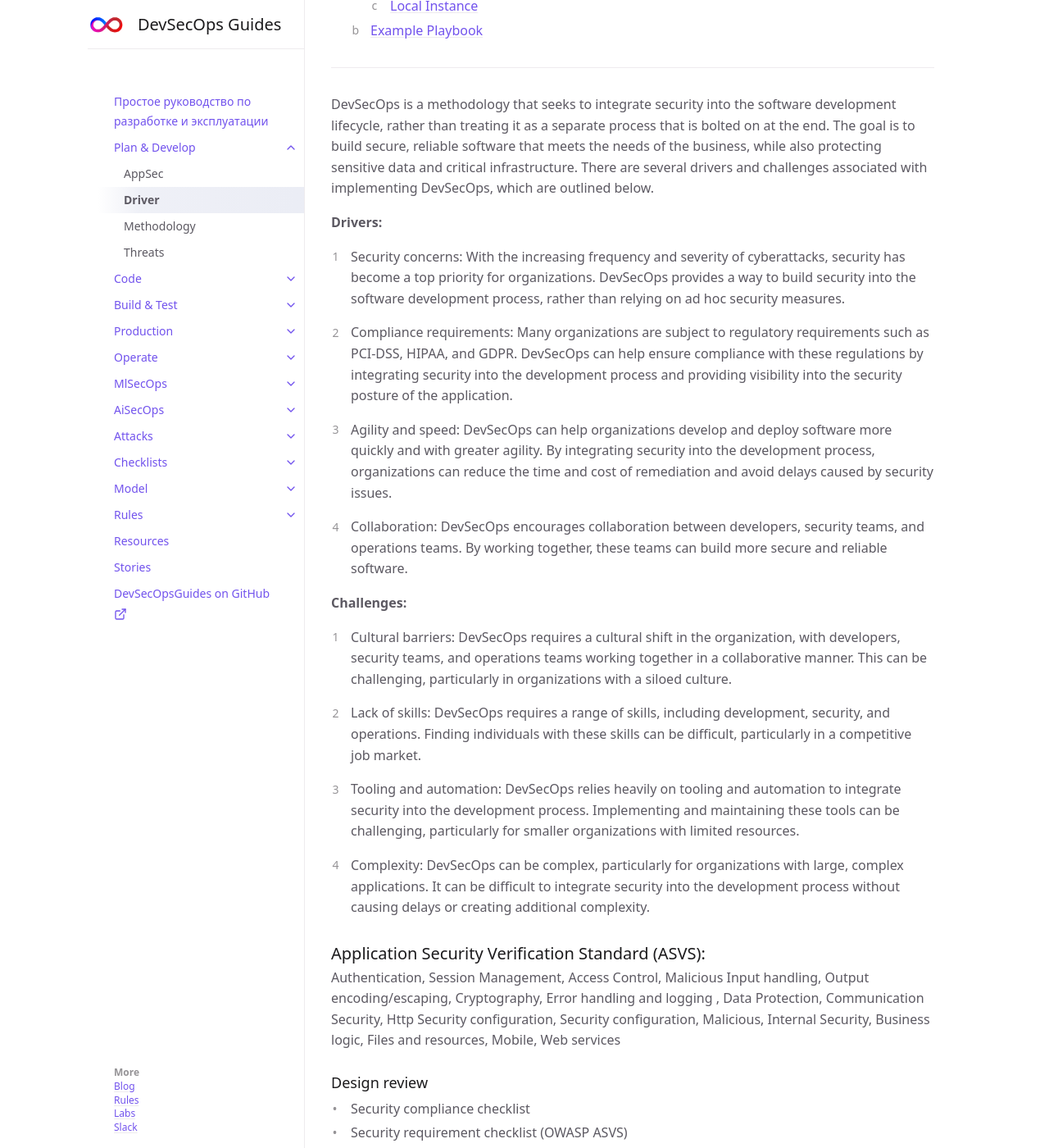
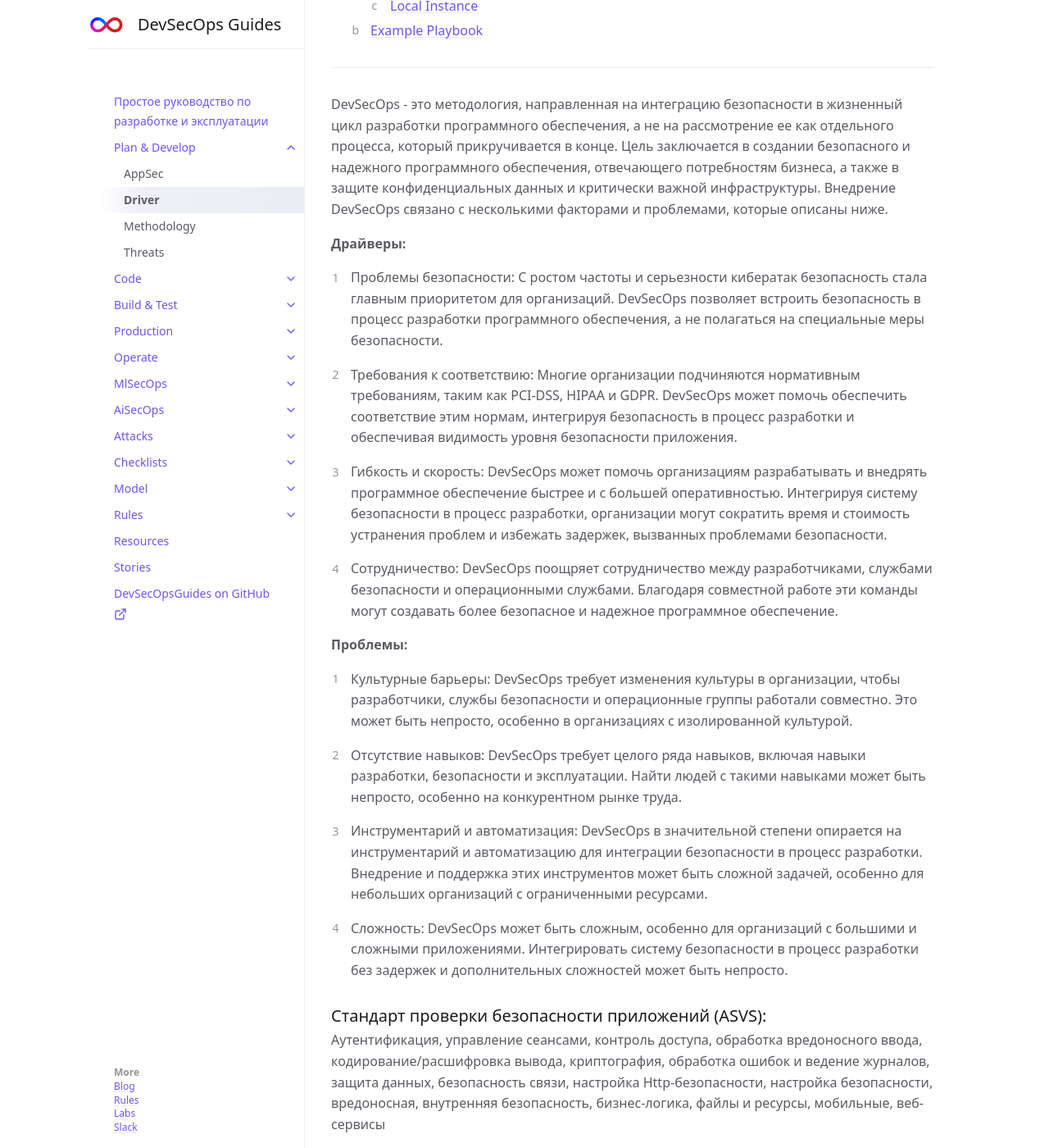
Before and after one commit to 2artem2/Work-Stuff, a Jekyll site: the page built from docs/plan-develop/driver.md, in a window 1280 px wide and 1400 px high, scrolled down 563 px. Shown: the whole window at 82% size. Built offline with Jekyll 4.4.1, drawn with Linux system fonts in a browser that asks for light colours; some of the changed text lies outside the part shown.

Commit message:
driver.md

```diff
--- a/docs/plan-develop/driver.md
+++ b/docs/plan-develop/driver.md
@@ -4,10 +4,10 @@ title:  Driver
 parent: Plan & Develop
 ---
 
-# Driver
+# Драйвер
 {: .no_toc }
 
-## Table of contents
+## Оглавление
 {: .no_toc .text-delta }
 
 1. TOC
@@ -17,58 +17,58 @@ parent: Plan & Develop
 
 
 
-DevSecOps is a methodology that seeks to integrate security into the software development lifecycle, rather than treating it as a separate process that is bolted on at the end. The goal is to build secure, reliable software that meets the needs of the business, while also protecting sensitive data and critical infrastructure. There are several drivers and challenges associated with implementing DevSecOps, which are outlined below.
+DevSecOps - это методология, направленная на интеграцию безопасности в жизненный цикл разработки программного обеспечения, а не на рассмотрение ее как отдельного процесса, который прикручивается в конце. Цель заключается в создании безопасного и надежного программного обеспечения, отвечающего потребностям бизнеса, а также в защите конфиденциальных данных и критически важной инфраструктуры. Внедрение DevSecOps связано с несколькими факторами и проблемами, которые описаны ниже.
 
-**Drivers:**
+**Драйверы:**
 
-1. Security concerns: With the increasing frequency and severity of cyberattacks, security has become a top priority for organizations. DevSecOps provides a way to build security into the software development process, rather than relying on ad hoc security measures.
+1. Проблемы безопасности: С ростом частоты и серьезности кибератак безопасность стала главным приоритетом для организаций. DevSecOps позволяет встроить безопасность в процесс разработки программного обеспечения, а не полагаться на специальные меры безопасности.
 
-2. Compliance requirements: Many organizations are subject to regulatory requirements such as PCI-DSS, HIPAA, and GDPR. DevSecOps can help ensure compliance with these regulations by integrating security into the development process and providing visibility into the security posture of the application.
+2. Требования к соответствию: Многие организации подчиняются нормативным требованиям, таким как PCI-DSS, HIPAA и GDPR. DevSecOps может помочь обеспечить соответствие этим нормам, интегрируя безопасность в процесс разработки и обеспечивая видимость уровня безопасности приложения.
 
-3. Agility and speed: DevSecOps can help organizations develop and deploy software more quickly and with greater agility. By integrating security into the development process, organizations can reduce the time and cost of remediation and avoid delays caused by security issues.
+3. Гибкость и скорость: DevSecOps может помочь организациям разрабатывать и внедрять программное обеспечение быстрее и с большей оперативностью. Интегрируя систему безопасности в процесс разработки, организации могут сократить время и стоимость устранения проблем и избежать задержек, вызванных проблемами безопасности.
 
-4. Collaboration: DevSecOps encourages collaboration between developers, security teams, and operations teams. By working together, these teams can build more secure and reliable software.
+4. Сотрудничество: DevSecOps поощряет сотрудничество между разработчиками, службами безопасности и операционными службами. Благодаря совместной работе эти команды могут создавать более безопасное и надежное программное обеспечение.
 
-**Challenges:**
+**Проблемы:**
 
-1. Cultural barriers: DevSecOps requires a cultural shift in the organization, with developers, security teams, and operations teams working together in a collaborative manner. This can be challenging, particularly in organizations with a siloed culture.
+1. Культурные барьеры: DevSecOps требует изменения культуры в организации, чтобы разработчики, службы безопасности и операционные группы работали совместно. Это может быть непросто, особенно в организациях с изолированной культурой.
 
-2. Lack of skills: DevSecOps requires a range of skills, including development, security, and operations. Finding individuals with these skills can be difficult, particularly in a competitive job market.
+2. Отсутствие навыков: DevSecOps требует целого ряда навыков, включая навыки разработки, безопасности и эксплуатации. Найти людей с такими навыками может быть непросто, особенно на конкурентном рынке труда.
 
-3. Tooling and automation: DevSecOps relies heavily on tooling and automation to integrate security into the development process. Implementing and maintaining these tools can be challenging, particularly for smaller organizations with limited resources.
+3. Инструментарий и автоматизация: DevSecOps в значительной степени опирается на инструментарий и автоматизацию для интеграции безопасности в процесс разработки. Внедрение и поддержка этих инструментов может быть сложной задачей, особенно для небольших организаций с ограниченными ресурсами.
 
-4. Complexity: DevSecOps can be complex, particularly for organizations with large, complex applications. It can be difficult to integrate security into the development process without causing delays or creating additional complexity.
+4. Сложность: DevSecOps может быть сложным, особенно для организаций с большими и сложными приложениями. Интегрировать систему безопасности в процесс разработки без задержек и дополнительных сложностей может быть непросто.
 
 
-## Application Security Verification Standard (ASVS):
+## Стандарт проверки безопасности приложений (ASVS):
 
-Authentication, Session Management, Access Control, Malicious Input handling, Output encoding/escaping, Cryptography, Error handling and logging , Data Protection, Communication Security, Http Security configuration, Security configuration, Malicious, Internal Security, Business logic, Files and resources, Mobile, Web services
+Аутентификация, управление сеансами, контроль доступа, обработка вредоносного ввода, кодирование/расшифровка вывода, криптография, обработка ошибок и ведение журналов, защита данных, безопасность связи, настройка Http-безопасности, настройка безопасности, вредоносная, внутренняя безопасность, бизнес-логика, файлы и ресурсы, мобильные, веб-сервисы
 
-### Design review
+### Обзор дизайна
 
-* Security compliance checklist
-* Security requirement checklist (OWASP ASVS)
-* Top 10 security design issues
-* Security issues in the previous release
-* Customer or marketing feedback on security issues
+* Контрольный список соответствия требованиям безопасности
+* Контрольный список требований безопасности (OWASP ASVS)
+* 10 лучших проблем проектирования системы безопасности
+* Проблемы безопасности в предыдущем выпуске
+* Отзывы клиентов или маркетологов о проблемах безопасности
 
 
-### Implementation review
+### Обзор реализации
 
-* Secure coding
-* Selection of reliable and secure third-party components
-* Secure configuration
+* Безопасное кодирование
+* Выбор надежных и безопасных сторонних компонентов
+* Безопасная конфигурация
 
 
-### Third-party components
+### Компоненты сторонних производителей
 
-* A third-party software evaluation checklist:
-* Recommended third-party software and usage by projects:
-* CVE status of third-party components:
+* Контрольный список для оценки стороннего ПО:
+* Рекомендуемое стороннее ПО и его использование в проектах:
+* CVE-статус сторонних компонентов:
 
-### Code Review
+### Обзор кода.
 
-* **Static Application Security Testing (SAST)**
+* **Статическое тестирование безопасности приложений (SAST)**.
 
 {: .highlight }
 FindSecbugs, Fortify, Coverity, klocwork.
```
